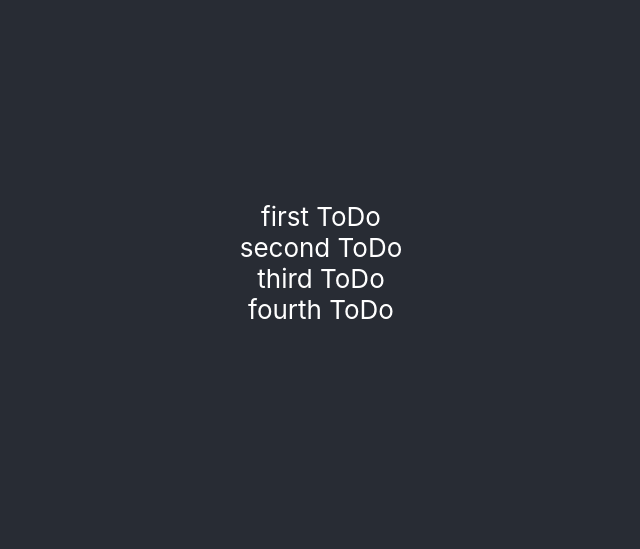
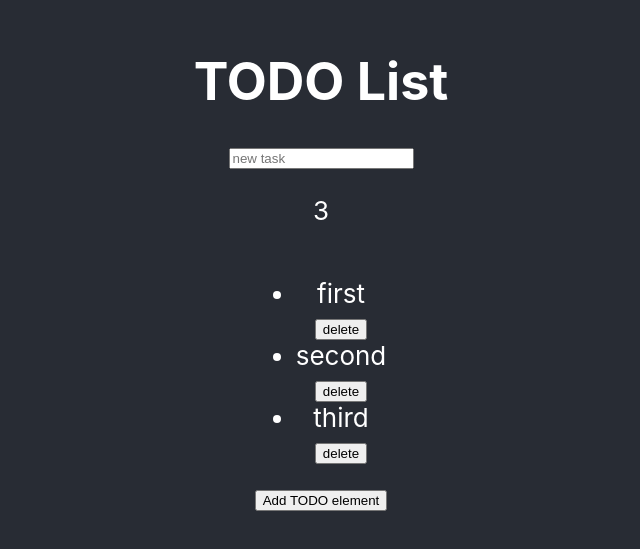
Before and after one commit to faviolla/react-components, a React (Create React App) app: page / in a window 1280 px wide. Shown: the part 137-686 px from the top of the page, without its empty margins (319-959 px from the left). Built offline with nearby package versions, Linux system fonts and the light colour scheme.

Commit message:
Delete button was created. Children component.

```diff
--- a/src/App.js
+++ b/src/App.js
@@ -8,8 +8,8 @@ function App() {
   return (
     <div className="App">
       <header className="App-header">
-        <RenderComponent />
-        {/* <ListComponent /> */}
+        {/* <RenderComponent /> */}
+        <ListComponent />
         {/* <CounterComponent /> */}
       </header>
     </div>
--- /dev/null
+++ b/src/ButtonComponent.js
@@ -0,0 +1,11 @@
+import React from "react";
+
+const ButtonComponent = (props) => {
+  return (
+    <button type={props.type} onClick={props.onClick}>
+      {props.text}
+    </button>
+  );
+};
+
+export default ButtonComponent;
--- a/src/ListComponent.js
+++ b/src/ListComponent.js
@@ -1,12 +1,18 @@
 import { useState } from "react";
 import ListItemComponent from "./ListItemComponent";
+import ButtonComponent from "./ButtonComponent";
 
 const ListComponent = () => {
+  const initialValues = [
+    { id: 1, name: "first" },
+    { id: 2, name: "second" },
+    { id: 3, name: "third" },
+  ];
   const [input, setInput] = useState("");
-  const [items, setItem] = useState([]);
+  const [items, setItem] = useState(initialValues);
 
   const onClickHandler = (input) => {
-    const updatedElement = [...items, input];
+    const updatedElement = [...items, { id: 5, name: input }];
     setItem(updatedElement);
     setInput("");
   };
@@ -18,10 +24,16 @@ const ListComponent = () => {
 
   const onEnterHandler = (e) => {
     if (e.key == "Enter") {
-      const updatedElement = [...items, input];
+      const updatedElement = [...items, { id: items.length + 1, name: input }];
       setItem(updatedElement);
       setInput("");
     }
+  };
+
+  const handleDelete = (id) => {
+    const filteredItems = items.filter((item) => item.id !== id);
+    setItem(filteredItems);
+    console.log("delete");
   };
 
   return (
@@ -30,9 +42,11 @@ const ListComponent = () => {
       <input onKeyDown={onEnterHandler} onChange={onChangeHandler} value={input} placeholder="new task" />
       <p>{items.length}</p>
       <ul>
-        {items.map((element, index) => (
+        {items.map((element) => (
           <>
-            <ListItemComponent element={element} index={index} />
+            <ListItemComponent key={element.id} id={element.id} name={element.name}>
+              {<ButtonComponent text={"delete"} onClick={() => handleDelete(element.id)} type={"button"} />}
+            </ListItemComponent>
           </>
         ))}
       </ul>
--- a/src/ListItemComponent.js
+++ b/src/ListItemComponent.js
@@ -2,9 +2,10 @@ import React from "react";
 
 const ListItemComponent = (props) => {
   return (
-    <li key={`${props.element}${props.index}`}>
-      {props.element} {props.index}
-    </li>
+    <>
+      <li key={props.id}>{props.name}</li>
+      {props.children}
+    </>
   );
 };
 
```
